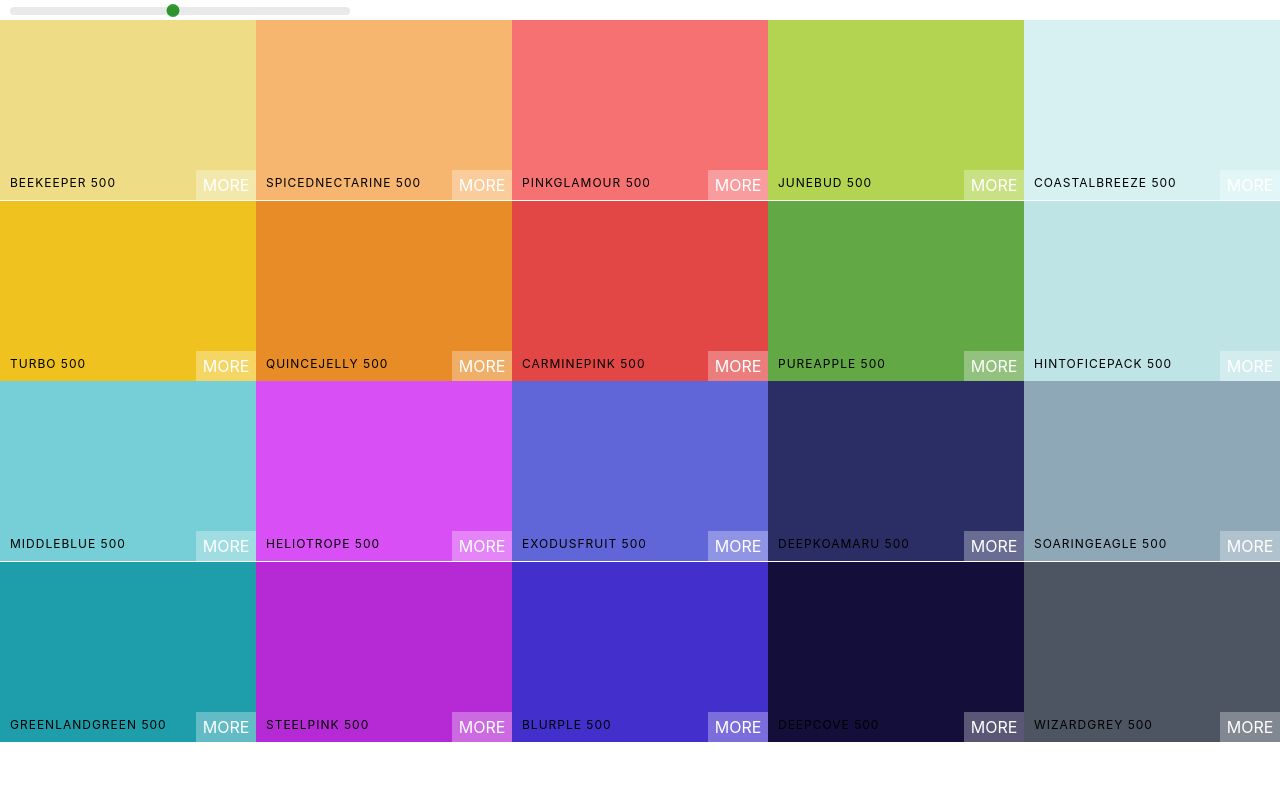
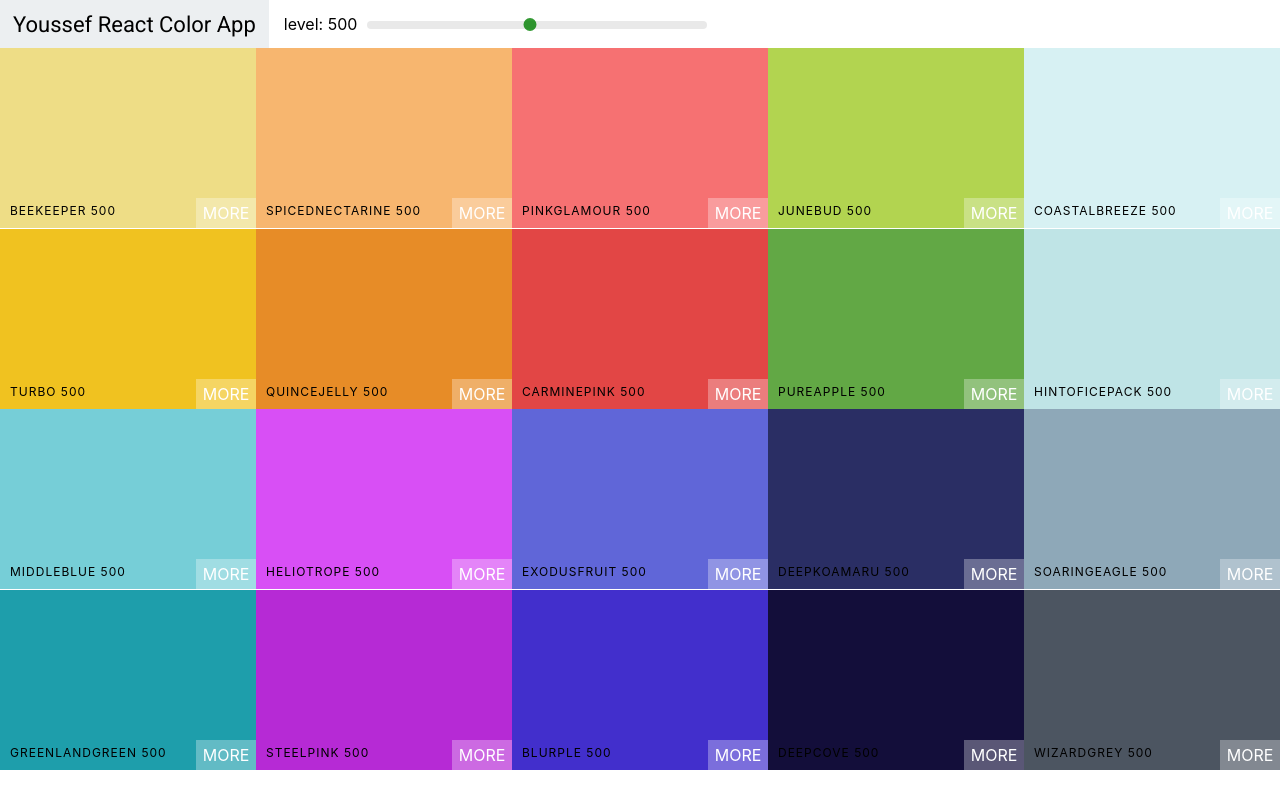
Before and after one commit to DrYoussefTemraz/ColorsApp-Youssef, a React (Create React App) app: page / in a window 1280 px wide. Built offline with nearby package versions, Linux system fonts and the light colour scheme.

Commit message:
add Navbar and Font

```diff
--- a/public/index.html
+++ b/public/index.html
@@ -4,6 +4,7 @@
     <meta charset="utf-8" />
     <link rel="icon" href="%PUBLIC_URL%/favicon.ico" />
     <meta name="viewport" content="width=device-width, initial-scale=1" />
+    <link href="https://fonts.googleapis.com/css?family=Roboto:100,400,500" rel="stylesheet" />
     <meta name="theme-color" content="#000000" />
     <meta
       name="description"
--- /dev/null
+++ b/src/Navbar.css
@@ -0,0 +1,50 @@
+.Navbar {
+    display: flex;
+    align-items: center;
+    justify-content: flex-start;
+    height: 6vh;
+}
+
+.logo {
+    margin-right: 15px;
+    padding: 0 13px;
+    font-size: 22px;
+    background-color: #eceff1;
+    font-family: Roboto;
+    height: 100%;
+    display: flex;
+    align-items: center;
+}
+
+.logo a {
+    text-decoration: none;
+    color: black;
+}
+
+.slider {
+    width: 340px;
+    margin: 0 10px;
+    display: inline-block;
+}
+
+.rc-slider-track {
+    background-color: transparent;
+}
+
+.rc-slider-rail {
+    height: 8px;
+}
+
+.rc-slider-handle,
+.rc-slider-handle:active,
+.rc-slider-handle:focus,
+.rc-slider-handle:hover {
+    background-color: green;
+    outline: none;
+    border: 2px solid green;
+    box-shadow: none;
+    width: 13px;
+    height: 13px;
+    margin-left: -7px;
+    margin-top: -3px;
+}
--- /dev/null
+++ b/src/Navbar.js
@@ -0,0 +1,30 @@
+import React, { Component } from "react";
+import Slider from "rc-slider";
+import "rc-slider/assets/index.css";
+import "./Navbar.css";
+
+class Navbar extends Component {
+  render() {
+    const { level, changeLevel } = this.props;
+    return (
+      <header className="Navbar">
+        <div className="logo">
+          <a href="#"> Youssef React Color App </a>
+        </div>
+        <div className="slider-container">
+          <span>level: {level}</span>
+          <div className="slider">
+            <Slider
+              defaultValue={level}
+              min={100}
+              max={900}
+              step={100}
+              onChangeComplete={changeLevel}
+            />
+          </div>
+        </div>
+      </header>
+    );
+  }
+}
+export default Navbar;
--- a/src/Palette.css
+++ b/src/Palette.css
@@ -5,30 +5,3 @@
 .Palette-colors {
     height: 90%;
 }
-.slider {
-    width: 340px;
-    margin: 0 10px;
-    display: inline-block;
-}
-
-.rc-slider-track {
-    background-color: transparent;
-}
-
-.rc-slider-rail {
-    height: 8px;
-}
-
-.rc-slider-handle,
-.rc-slider-handle:active,
-.rc-slider-handle:focus,
-.rc-slider-handle:hover {
-    background-color: green;
-    outline: none;
-    border: 2px solid green;
-    box-shadow: none;
-    width: 13px;
-    height: 13px;
-    margin-left: -7px;
-    margin-top: -3px;
-}
--- a/src/Pallete.js
+++ b/src/Pallete.js
@@ -1,8 +1,7 @@
 import React, { Component } from "react";
 import ColorBox from "./colorBox";
-import "rc-slider/assets/index.css";
 import "./Palette.css";
-import Slider from "rc-slider";
+import Navbar from "./Navbar";
 class Pallete extends Component {
   constructor(props) {
     super(props);
@@ -13,7 +12,6 @@
   }
   changeLevel(level) {
     this.setState({ level });
-    console.log(level);
   }
   render() {
     const { colors } = this.props.palette;
@@ -25,15 +23,7 @@
     ));
     return (
       <div className="Palette">
-        <div className="slider">
-          <Slider
-            defaultValue={level}
-            min={100}
-            max={900}
-            step={100}
-            onChangeComplete={this.changeLevel}
-          />
-        </div>
+        <Navbar level={level} changeLevel={this.changeLevel} />
         {/* Navbar goes here */}
         <div className="Palette-colors">
           {colorBoxes}
```
